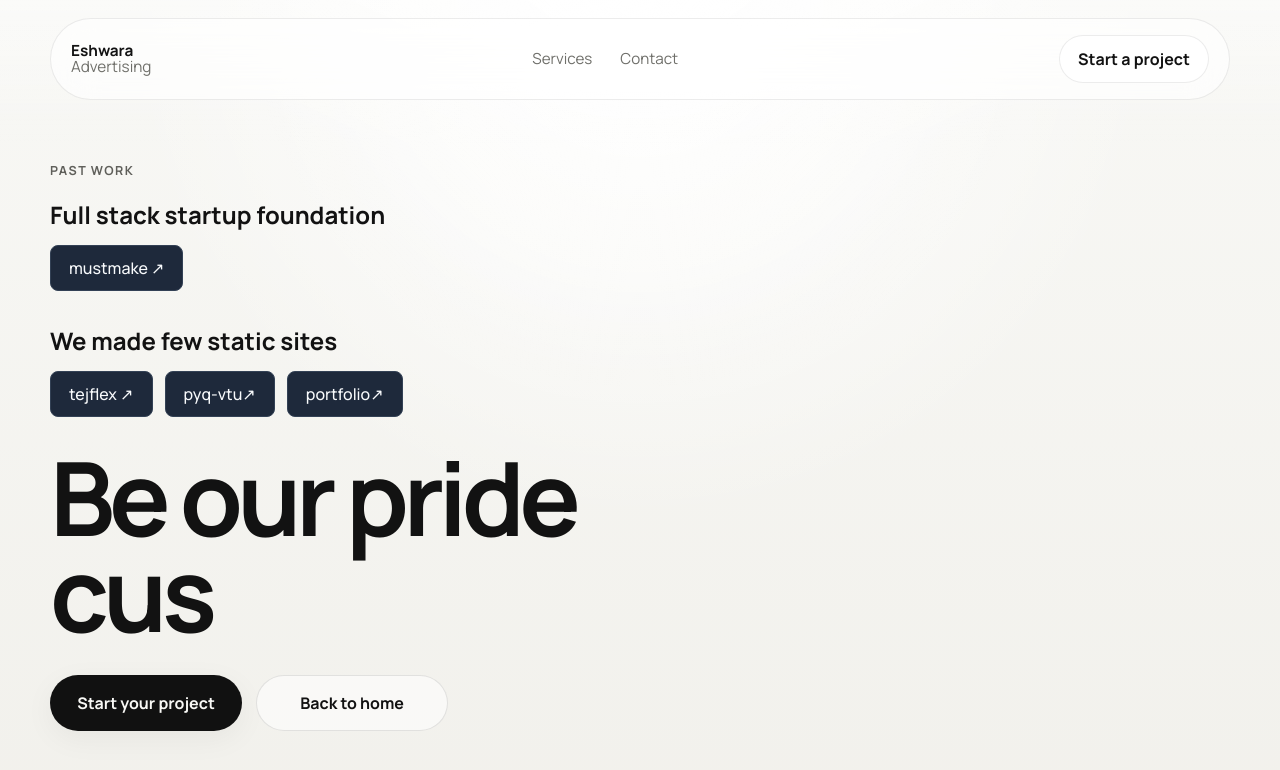
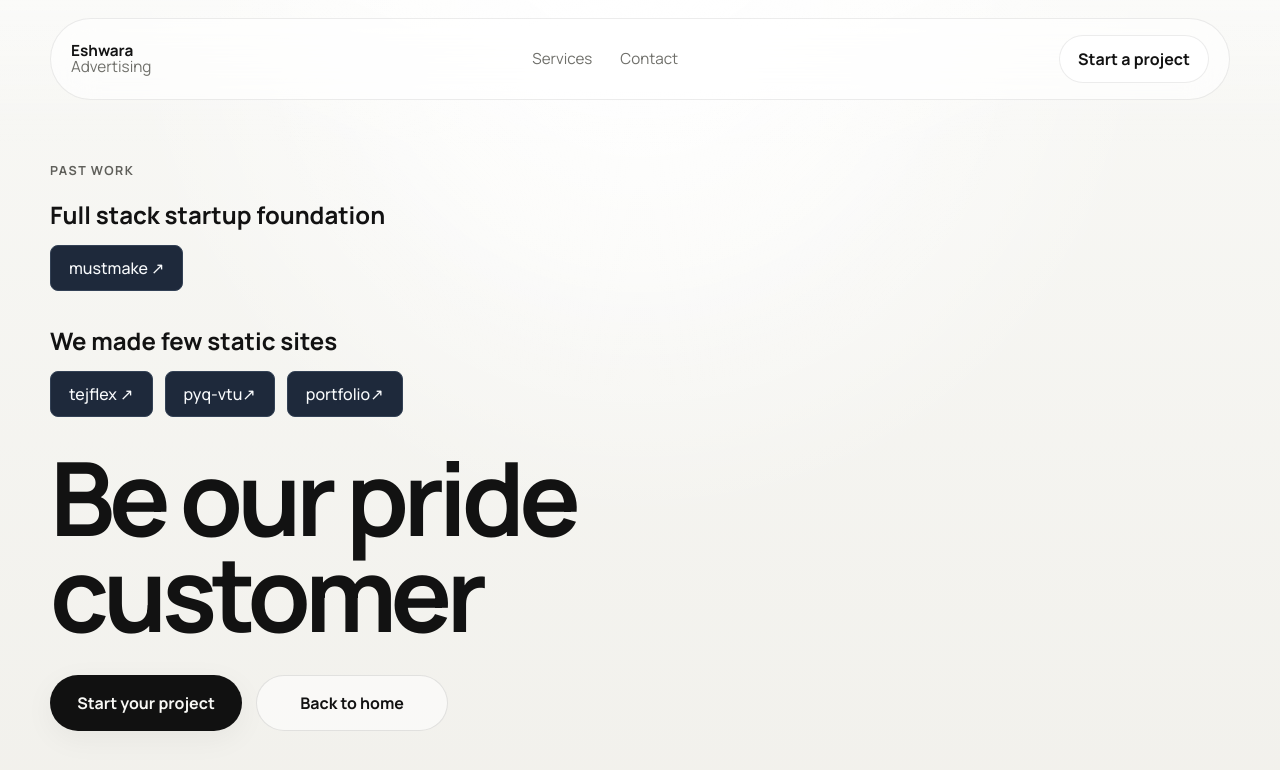
Before and after one commit to tejas49167-ui/Eshwara, a plain HTML site: page work.html in a window 1280 px wide. Drawn offline with Linux system fonts and the light colour scheme.

Commit message:
Added works

```diff
--- a/work.html
+++ b/work.html
@@ -45,6 +45,8 @@
           <a href="https://mustmake.vercel.app" target="_blank" rel="noopener noreferrer" class="btn-link">
             mustmake ↗
           </a>
+
+
         </div>
 
         <h2>We made few static sites</h2>
@@ -58,7 +60,12 @@
            <a href="https://tejasgowda.vercel.app" target="_blank" rel="noopener noreferrer" class="btn-link">
             portfolio↗
           </a>
-                  </div>
+
+
+
+
+
+          </div>
 
 
 
@@ -68,7 +75,7 @@
 
 
 
-        <h1>Be our pride cus</h1>
+        <h1>Be our pride customer</h1>
           <div class="hero-actions">
             <a class="button button-primary" href="index.html#contact">Start your project</a>
             <a class="button button-secondary" href="index.html">Back to home</a>
```
